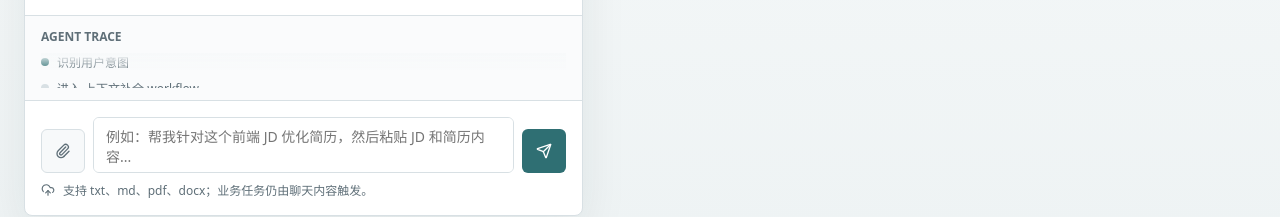
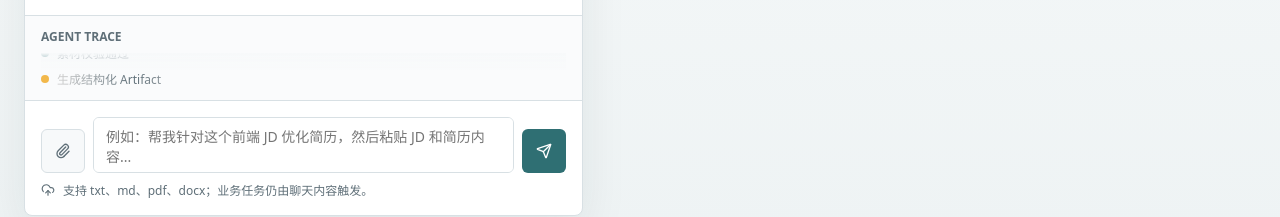
Before and after one commit to TheaWu7/JobFlow-Agent, a Next.js app: page / in a window 1280 px wide. Both pictures are taken after typing "Sample" into the empty fields and a click on the button 544 px from the left and 719 px from the top of the page. Shown: the part 568-785 px from the top of the page. Built offline with nearby package versions, Linux system fonts and the light colour scheme.

Commit message:
feat: trace 样式处理

```diff
--- a/app/page.module.css
+++ b/app/page.module.css
@@ -254,6 +254,23 @@
   color: var(--color-muted);
 }
 
+.traceLabelRunning {
+  /* 固定高对比颜色，排除变量干扰 */
+  background-image: linear-gradient(90deg, #cccccc 15%, var(--color-muted) 50%, #cccccc 85%);
+  background-size: 200% 100%;
+  background-position: 0% 0%;
+  -webkit-background-clip: text;
+  background-clip: text;
+  color: transparent;
+  -webkit-text-fill-color: transparent;
+  animation: traceShimmer 3s linear infinite;
+}
+
+@keyframes traceShimmer {
+  0% { background-position: 200% 0; }
+  100% { background-position: -200% 0; }
+}
+
 .traceDot {
   height: 0.5rem;
   width: 0.5rem;
--- a/components/TraceList.tsx
+++ b/components/TraceList.tsx
@@ -1,16 +1,23 @@
 "use client";
 
+import { useEffect, useRef } from "react";
 import { cn } from "@/lib/utils";
 import type { AgentTraceStep } from "@/types/agent";
 import styles from "../app/page.module.css";
 
 export function TraceList({ trace }: { trace: AgentTraceStep[] }) {
+  const listRef = useRef<HTMLDivElement>(null);
+
+  useEffect(() => {
+    listRef.current?.scrollTo({ top: listRef.current.scrollHeight, behavior: "smooth" });
+  }, [trace]);
+
   if (!trace.length) return null;
   return (
     <div className={styles.trace}>
       <p className={styles.traceTitle}>Agent Trace</p>
       <div className={styles.traceListWrapper}>
-        <div className={styles.traceList}>
+        <div ref={listRef} className={styles.traceList}>
           {trace.map((item) => (
             <div key={item.id} className={styles.traceItem}>
               <span
@@ -22,7 +29,7 @@ export function TraceList({ trace }: { trace: AgentTraceStep[] }) {
                   item.status === "error" && styles.traceDotError
                 )}
               />
-              <span>{item.label}</span>
+              <span className={item.status === "running" ? styles.traceLabelRunning : undefined}>{item.label}</span>
             </div>
           ))}
         </div>
```
